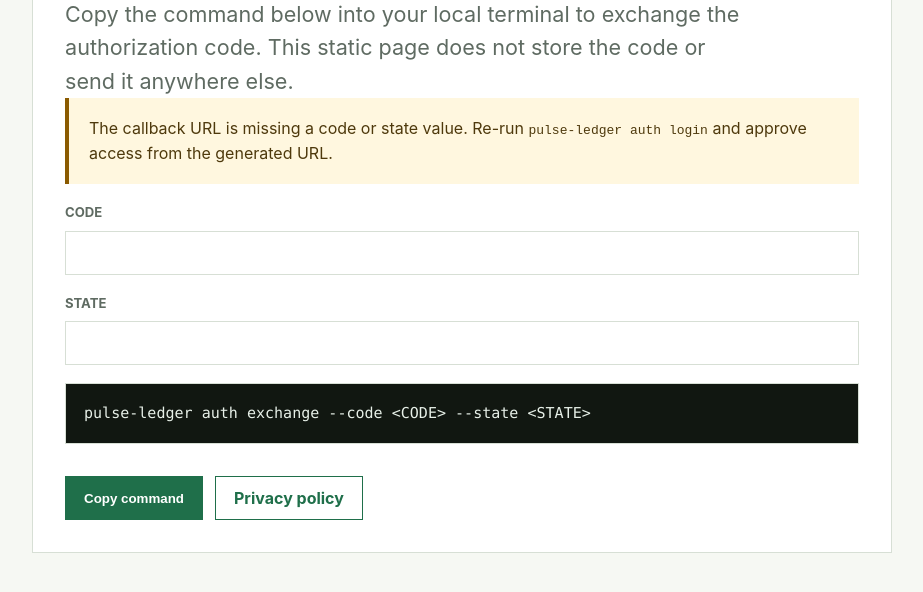
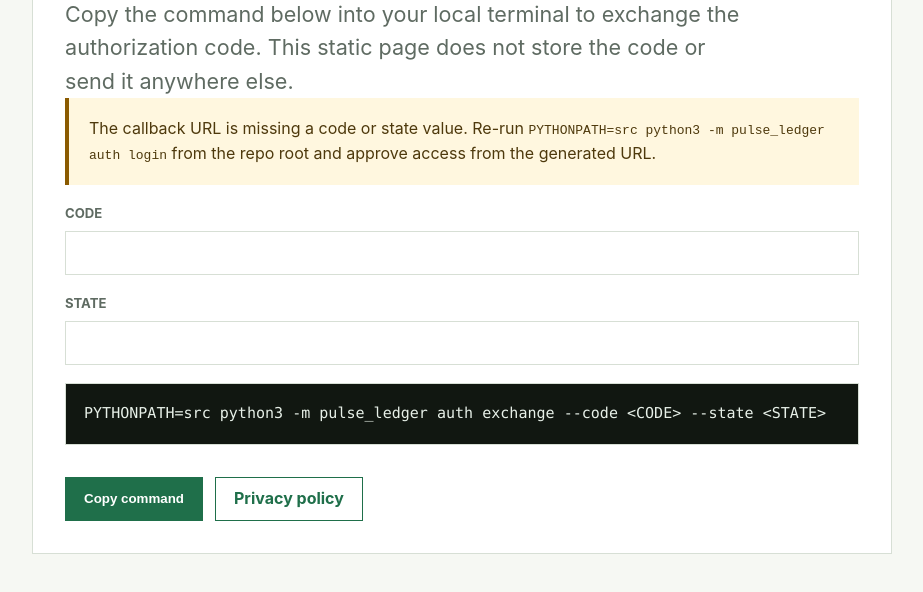
Before and after one commit to senorleft/big-whoop, a plain HTML site: page site/oauth/callback/index.html in a window 1280 px wide. Shown: the part 364-956 px from the top of the page, without its empty margins (178-1101 px from the left). Drawn offline with Linux system fonts and the light colour scheme.

Commit message:
Fix OAuth callback command
Update the public callback page to show the source-tree Python module command instead of the uninstalled pulse-ledger console script. This prevents zsh command-not-found errors during manual OAuth exchange.

```diff
--- a/site/oauth/callback/index.html
+++ b/site/oauth/callback/index.html
@@ -12,7 +12,7 @@
       <h1>WHOOP authorization returned</h1>
       <p class="lede">Copy the command below into your local terminal to exchange the authorization code. This static page does not store the code or send it anywhere else.</p>
 
-      <div id="missing" class="notice" hidden>The callback URL is missing a code or state value. Re-run <code>pulse-ledger auth login</code> and approve access from the generated URL.</div>
+      <div id="missing" class="notice" hidden>The callback URL is missing a code or state value. Re-run <code>PYTHONPATH=src python3 -m pulse_ledger auth login</code> from the repo root and approve access from the generated URL.</div>
 
       <div class="field">
         <label for="code">Code</label>
@@ -23,7 +23,7 @@
         <input id="state" readonly autocomplete="off">
       </div>
 
-      <pre id="command" class="code-box">pulse-ledger auth exchange --code &lt;CODE&gt; --state &lt;STATE&gt;</pre>
+      <pre id="command" class="code-box">PYTHONPATH=src python3 -m pulse_ledger auth exchange --code &lt;CODE&gt; --state &lt;STATE&gt;</pre>
       <div class="actions">
         <button class="button" id="copy" type="button">Copy command</button>
         <a class="button secondary" href="../../privacy/">Privacy policy</a>
@@ -44,7 +44,7 @@
       stateInput.value = state;
 
       if (code && state) {
-        command.textContent = `pulse-ledger auth exchange --code ${shellQuote(code)} --state ${shellQuote(state)}`;
+        command.textContent = `PYTHONPATH=src python3 -m pulse_ledger auth exchange --code ${shellQuote(code)} --state ${shellQuote(state)}`;
       } else {
         missing.hidden = false;
       }
```
